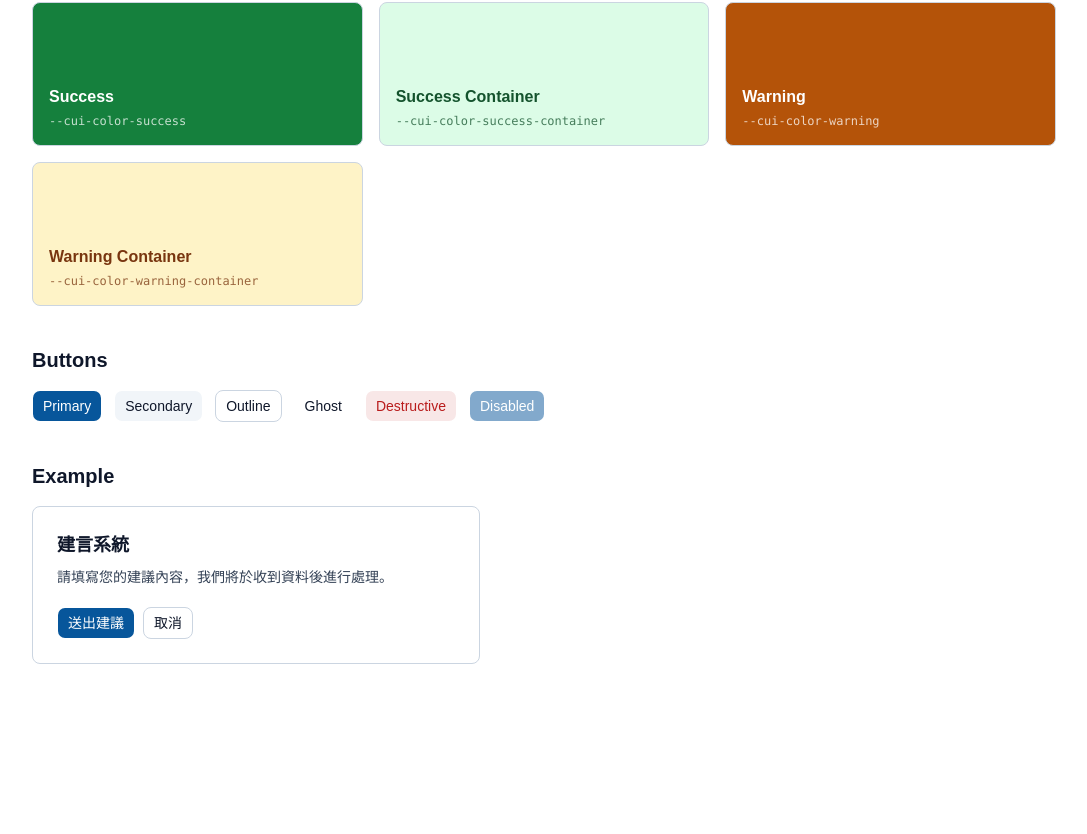
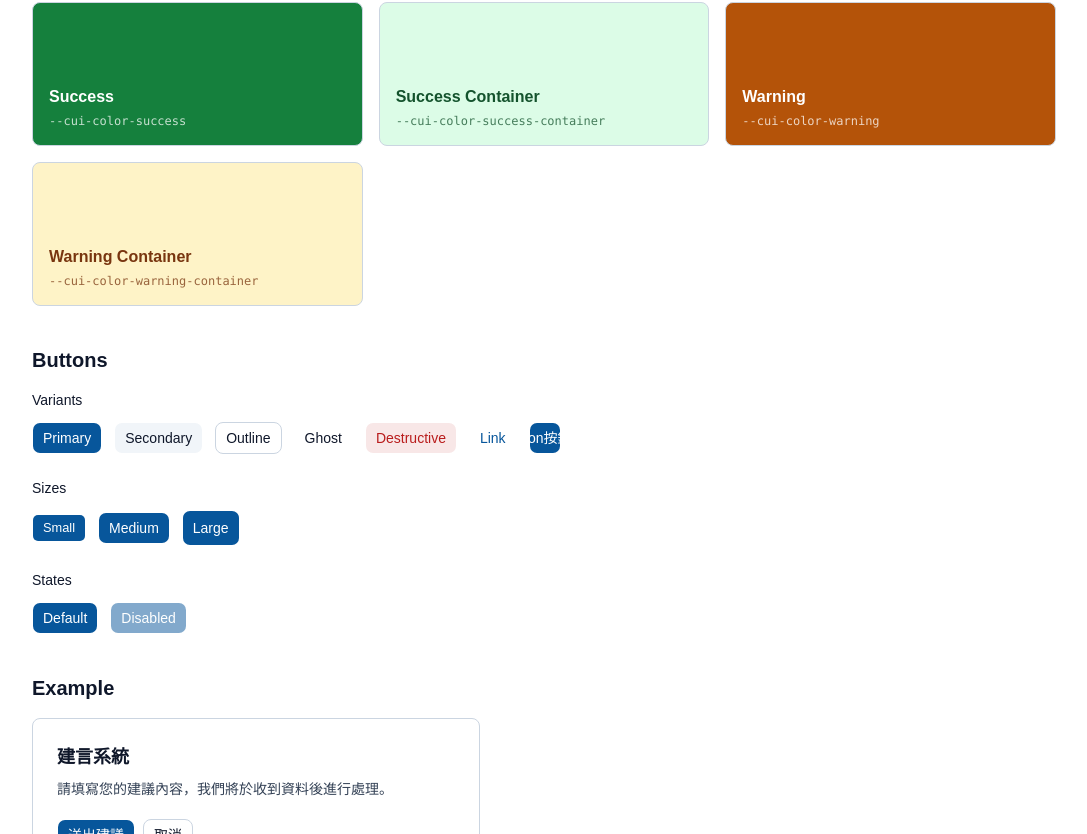
Before and after one commit to sufyspace/ui-kit-a11y, a React (Vite) app: page / in a window 1280 px wide. Shown: the part 502-1336 px from the top of the page, without its empty margins (96-1183 px from the left). Before the commit the page ends 1198 px from the top, so only its background shows below. Built offline with nearby package versions, Linux system fonts and the light colour scheme.

Commit message:
feat: expand button preview

```diff
--- a/src/App.tsx
+++ b/src/App.tsx
@@ -118,13 +118,41 @@ function App() {
                 <section>
                     <h2 className="mb-4 text-xl font-semibold">Buttons</h2>
 
+                    <div className="space-y-6">
+                        <div>
+                            <h3 className="mb-3 text-sm font-medium">Variants</h3>
+
                             <div className="flex flex-wrap gap-3">
-                        <Button>Primary</Button>
+                                <Button variant="primary">Primary</Button>
                                 <Button variant="secondary">Secondary</Button>
                                 <Button variant="outline">Outline</Button>
                                 <Button variant="ghost">Ghost</Button>
                                 <Button variant="destructive">Destructive</Button>
+                                <Button variant="link">Link</Button>
+                                <Button size="icon-md" aria-label="搜尋">
+                                    icon按鈕
+                                </Button>
+                            </div>
+                        </div>
+
+                        <div>
+                            <h3 className="mb-3 text-sm font-medium">Sizes</h3>
+
+                            <div className="flex flex-wrap items-center gap-3">
+                                <Button size="sm">Small</Button>
+                                <Button size="md">Medium</Button>
+                                <Button size="lg">Large</Button>
+                            </div>
+                        </div>
+
+                        <div>
+                            <h3 className="mb-3 text-sm font-medium">States</h3>
+
+                            <div className="flex flex-wrap gap-3">
+                                <Button>Default</Button>
                                 <Button disabled>Disabled</Button>
+                            </div>
+                        </div>
                     </div>
                 </section>
 
```
Lines whose indentation alone changed are shown as unchanged.
